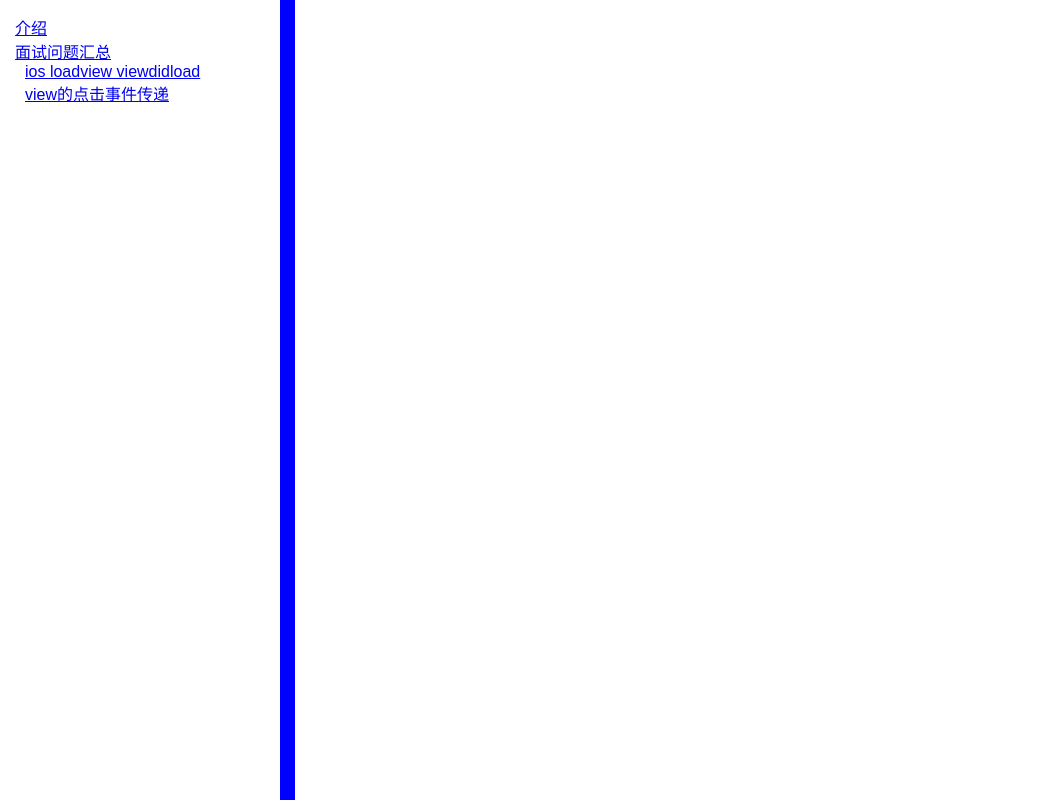
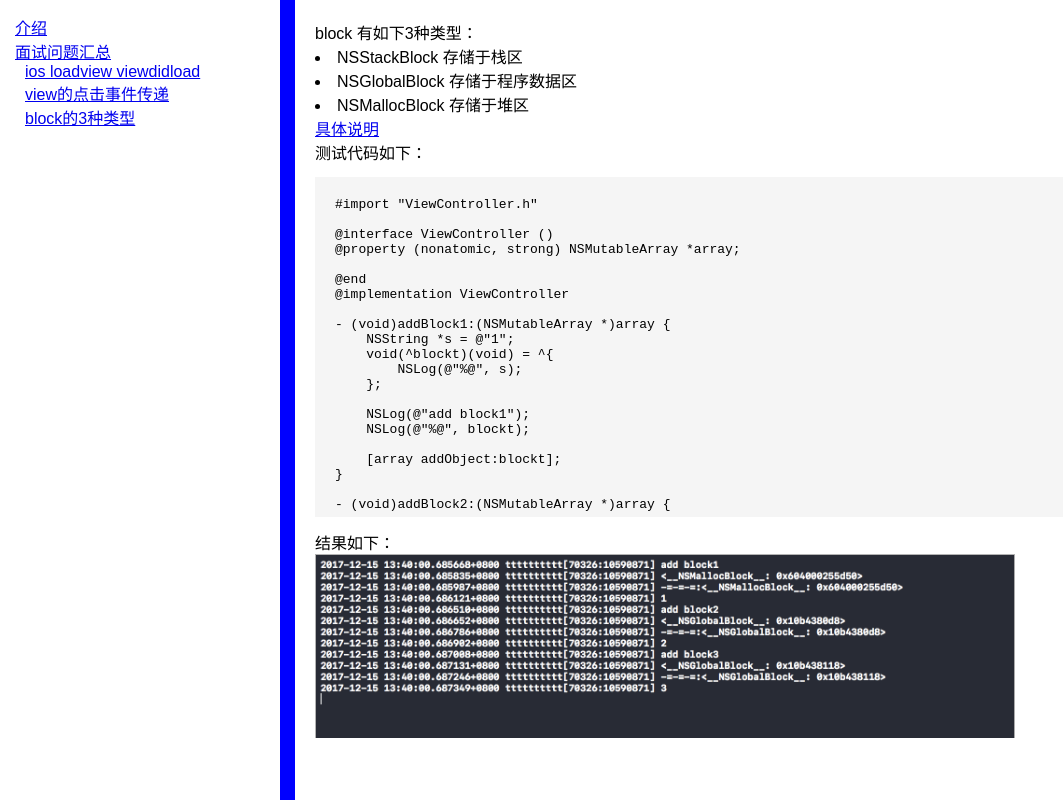
Before and after one commit to wangweijia/MyNotes, a React (Create React App) app: page /customNotes/interview/1513235259 in a window 1280 px wide. Shown: the whole page, without its empty margins (0-1063 px from the left). Built offline with nearby package versions, Linux system fonts and the light colour scheme.

Commit message:
新增笔记

```diff
--- a/src/project/components/CodeView.js
+++ b/src/project/components/CodeView.js
@@ -10,7 +10,7 @@ export default class CodeView extends Component {
             codeArray: []
         }
 
-        this.getCodeText(this.props.path);
+        this.getCodeText(this.props.src);
     }
 
     getCodeText(path) {
@@ -34,31 +34,16 @@ export default class CodeView extends Component {
 
     render() {
         return (
-            <div style={{backgroundColor: '#f5f5f5', overflow: "auto", padding: 20, ...this.props.style}}>
+            <pre style={{backgroundColor: '#f5f5f5', overflow: "auto", padding: 20, ...this.props.style}}>
                 {
-                    this.state.codeArray.map((item, index)=>{
-                        if (item.length === 0) {
-                            return (
-                                <div key={index} style={{height: 8, width: 1}}/>
-                            )
-                        }
-                        var nCount = 0;
-                        for (var i = 0; i < item.length; i++) {
-                            var c = item[i];
-                            if (c === ' ') {
-                                nCount ++;
-                            } else {
-                                break;
-                            }
-                        }
-
+                    this.state.codeArray.map((item, index) => {
+                        var str = `${item}\n`;
                         return (
-                            <div style={{paddingLeft: nCount*8}} key={index}>{item}</div>
+                            <span key={index}>{str}</span>
                         )
                     })
                 }
-                {this.renderCopyView()}
-            </div>
+            </pre>
         );
     }
 }
--- /dev/null
+++ b/src/project/notes/interview/1513235259/Com1513235259.js
@@ -0,0 +1,33 @@
+import React, {Component} from 'react';
+import CodeView from '../../../components/CodeView';
+
+export default class Com1513235259 extends Component {
+    constructor(props) {
+        super(props);
+    }
+
+    render() {
+        return (
+            <div style={{display: 'flex', flex: 1, flexDirection: 'column', padding: 20}}>
+                <div>
+                    block 有如下3种类型：
+                    <li>NSStackBlock    存储于栈区</li>
+                    <li>NSGlobalBlock   存储于程序数据区</li>
+                    <li>NSMallocBlock   存储于堆区</li>
+                </div>
+                <a href='http://www.jianshu.com/p/6568f245deb2'>具体说明</a>
+
+                <div>
+                    测试代码如下：
+                    <CodeView src={require('./src/codeText1.txt')} style={{height: 300}}/>
+                </div>
+                <div>
+                    <div>
+                        结果如下：
+                    </div>
+                    <img src={require('./src/image1.png')} style={{width: 700}}/>
+                </div>
+            </div>
+        );
+    }
+}
--- a/src/project/notes/interview/Interview.js
+++ b/src/project/notes/interview/Interview.js
@@ -19,6 +19,8 @@ export default class Interview extends Component {
                     </li>
                     <li>GCD多线程方面的问题，锁</li>
                     <li>绘画，动画</li>
+                    <li>iOS本地数据持有化(NSUserDefault)</li>
+                    <li>http与https的区别，http的一个完整流程</li>
                     <li>js 方法中变量的作用域</li>
                 </div>
             </div>
--- a/src/project/src/ComponentRoutes.js
+++ b/src/project/src/ComponentRoutes.js
@@ -1,7 +1,8 @@
 import Recommend from '../notes/recommend/Recommend';
+import Interview from '../notes/interview/Interview';
 import Com1513001629 from '../notes/interview/1513001629/Com1513001629';
-import Interview from '../notes/interview/Interview';
 import Com1513002367 from '../notes/interview/1513002367/Com1513002367';
+import Com1513235259 from '../notes/interview/1513235259/Com1513235259';
 export const myRoutes = [{
 name:"介绍",
 path:"/recommend",
@@ -35,5 +36,14 @@ exact:true,
 haveChildern:false,
 childern:[]
 },
+{
+name:"block的3种类型",
+path:"/interview/1513235259",
+component:Com1513235259,
+level:1,
+exact:true,
+haveChildern:false,
+childern:[]
+},
 ]
 },]
--- a/src/project/tools/src/ComponentTemplate.js
+++ b/src/project/tools/src/ComponentTemplate.js
@@ -3,7 +3,7 @@ import React, {Component} from 'react';
 export default class tCLASSNAMEt extends Component {
     render() {
         return (
-            <div style={{display: 'flex', flex: 1}}>
+            <div style={{display: 'flex', flex: 1, flexDirection: 'column', padding: 20}}>
                 tCLASSCONTENTt
             </div>
         );
--- a/src/project/tools/src/notes.json
+++ b/src/project/tools/src/notes.json
@@ -1 +1 @@
-[{"name":"介绍","nodeNmae":"recommend","maps":["notes","recommend"],"component":"Recommend","childern":[]},{"name":"面试问题汇总","nodeNmae":"interview","maps":["notes","interview"],"component":"Interview","childern":[{"name":"ios loadview viewdidload","nodeNmae":1513001629,"maps":["notes","interview",1513001629],"component":"Com1513001629","childern":[]},{"name":"view的点击事件传递","nodeNmae":1513002367,"maps":["notes","interview",1513002367],"component":"Com1513002367","childern":[]}]}]
+[{"name":"介绍","nodeNmae":"recommend","maps":["notes","recommend"],"component":"Recommend","childern":[]},{"name":"面试问题汇总","nodeNmae":"interview","maps":["notes","interview"],"component":"Interview","childern":[{"name":"ios loadview viewdidload","nodeNmae":1513001629,"maps":["notes","interview",1513001629],"component":"Com1513001629","childern":[]},{"name":"view的点击事件传递","nodeNmae":1513002367,"maps":["notes","interview",1513002367],"component":"Com1513002367","childern":[]},{"name":"block的3种类型","nodeNmae":1513235259,"maps":["notes","interview",1513235259],"component":"Com1513235259","childern":[]}]}]
```
Also changed, not shown: src/project/notes/interview/1513235259/src/codeText1.txt (added), src/project/notes/interview/1513235259/src/image1.png (added).
